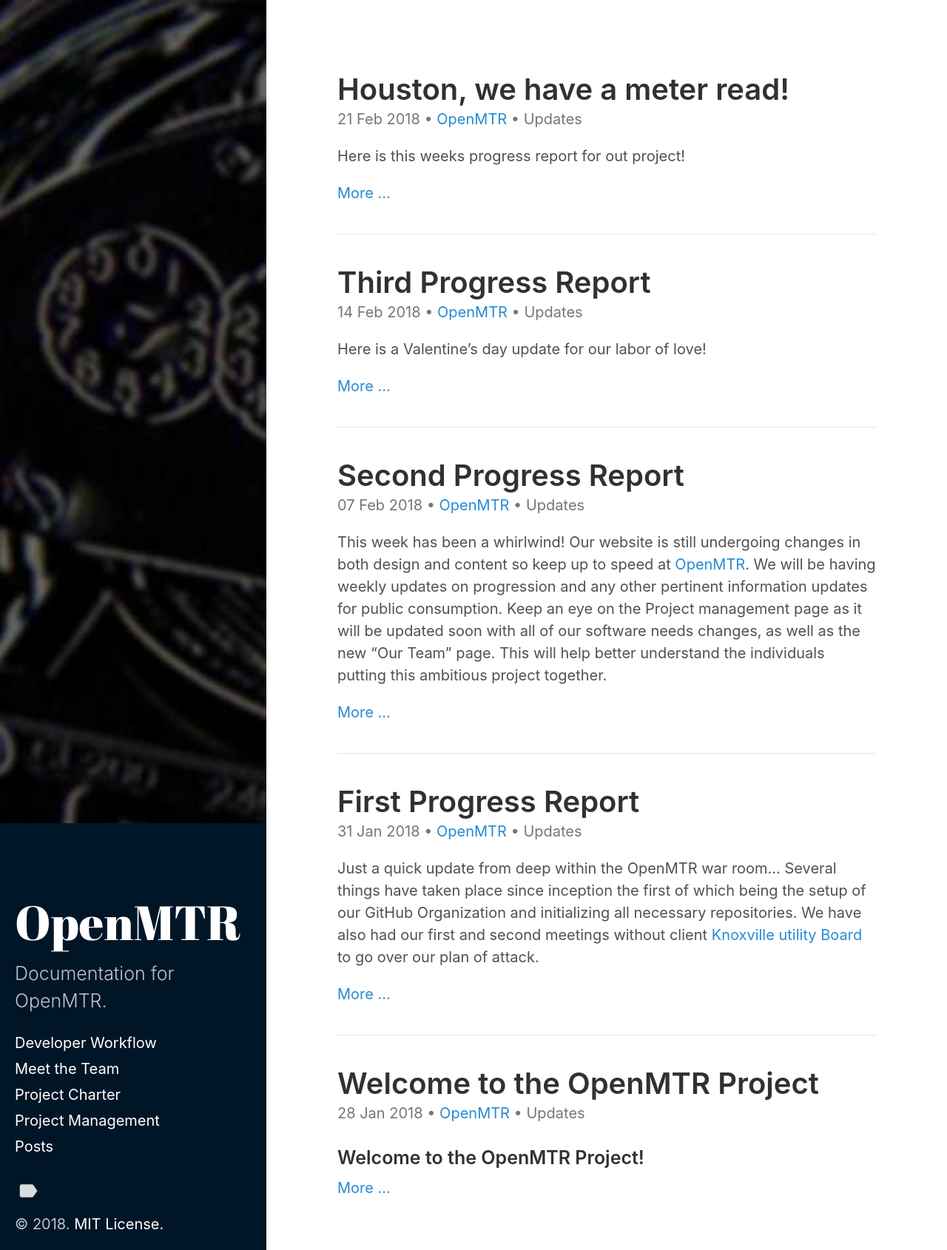
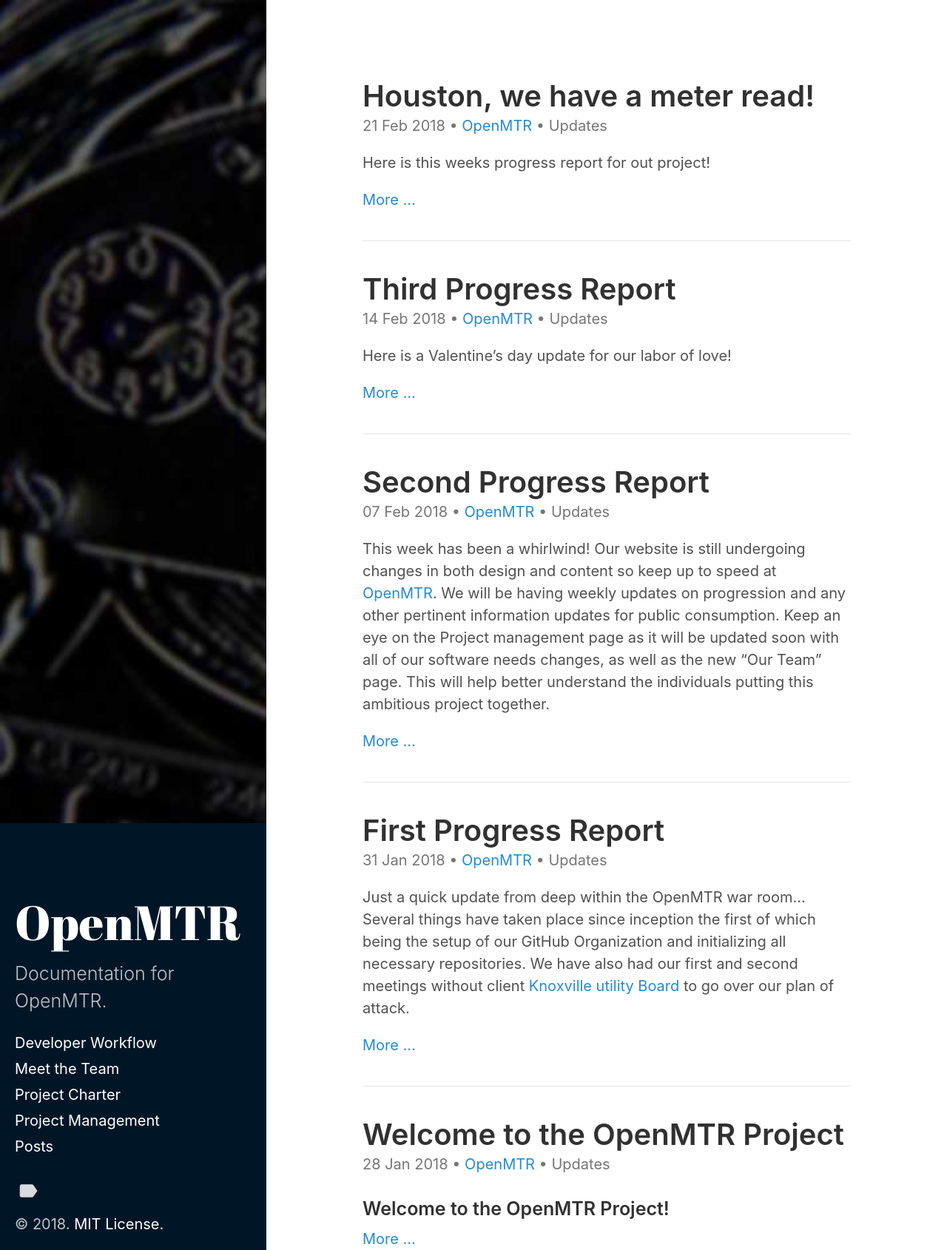
Before and after one commit to knoxville-utilities-board/OpenMTR.github.io_2018, a Jekyll site: the page built from index.html, in a window 1280 px wide. Shown: the whole page at 74% size. Built offline with Jekyll 4.4.1, drawn with Linux system fonts in a browser that asks for light colours; the list of posts is cut into pages by our own code.

Commit message:
Fix bottom padding final

```diff
--- a/_layouts/default.html
+++ b/_layouts/default.html
@@ -8,7 +8,7 @@
 
   {% include sidebar.html %}
 
-  <div class = "content" style = "width: 100%; margin: 0%; padding: 16px 16px 16px 16px;">
+  <div class = "content" style = "width: 100%; margin: 0%; padding: 25px 50px;">
     <main class="container">
     {{ content }}
     </main>
```
